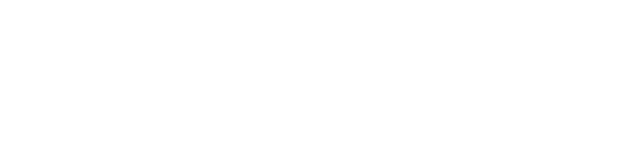
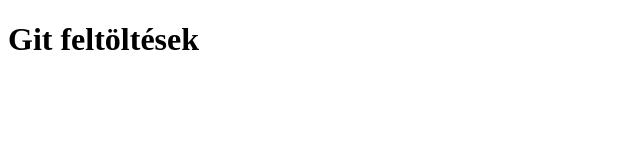
Before and after one commit to SzaboDanielCkik/Ckik11Kozos, a plain HTML site: page index.html in a window 1280 px wide. Shown: the whole page, without its empty margins (0-640 px from the left). Drawn offline with Linux system fonts and the light colour scheme.

Commit message:
címsor megadása

```diff
--- a/index.html
+++ b/index.html
@@ -7,6 +7,6 @@
     <title>Document</title>
 </head>
 <body>
-
+    <h1>Git feltöltések</h1>
 </body>
 </html>
```
